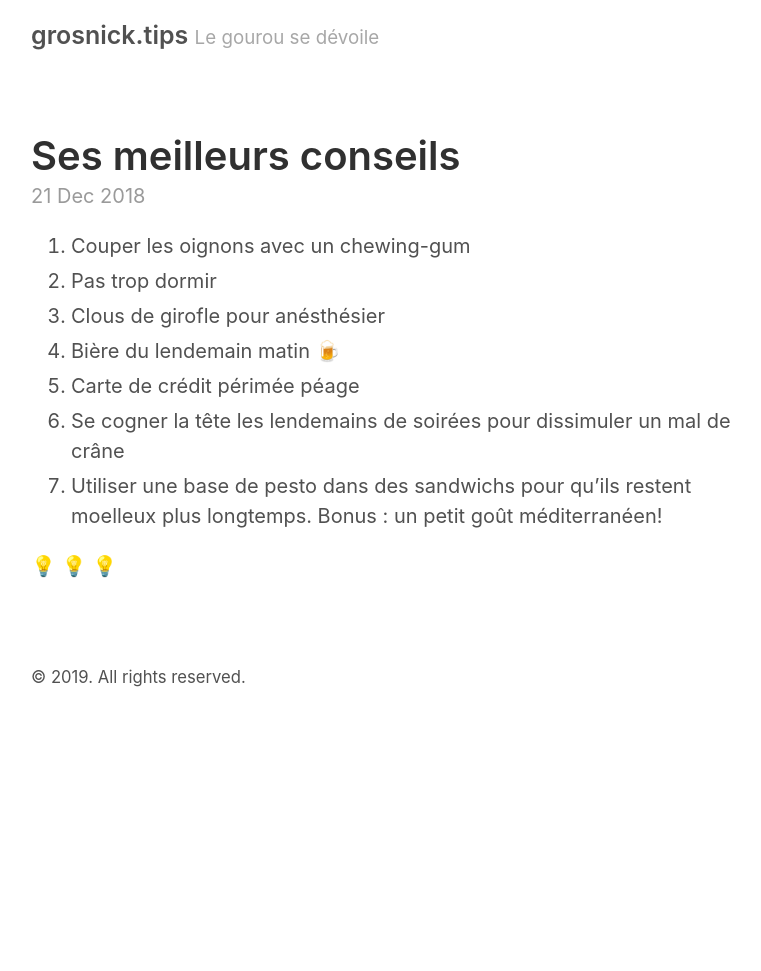
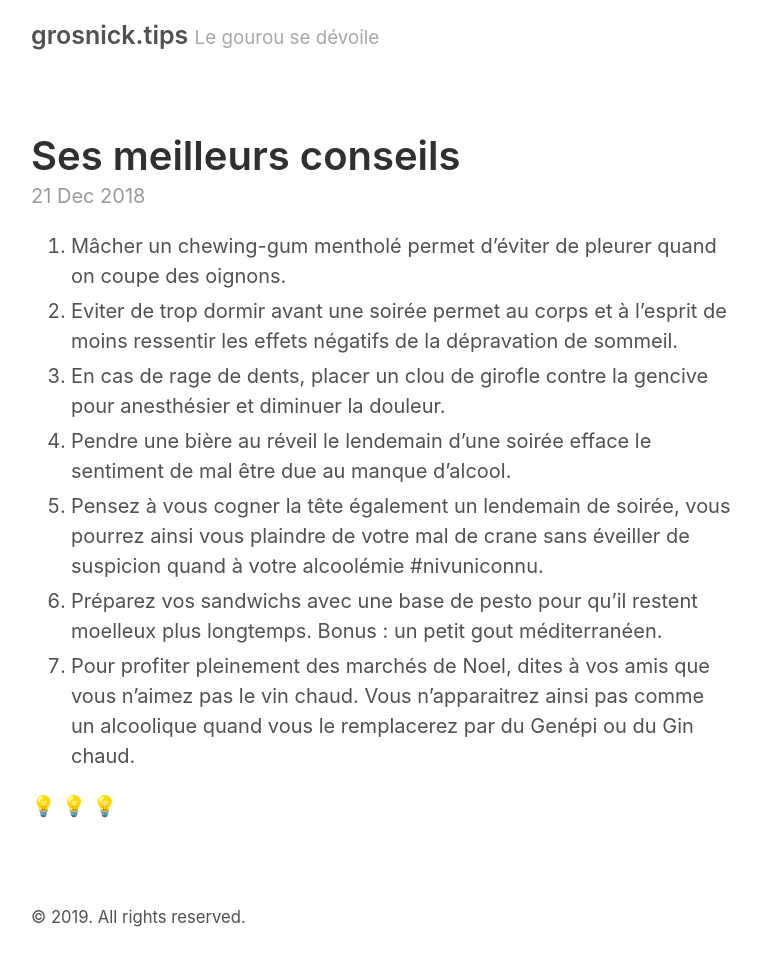
Before and after one commit to garytouet/grosnick-tips, a Jekyll site: the page built from _posts/2018-12-21-meilleurs-conseils.md, in a window 1280 px wide. Shown: the whole page, without its empty margins (259-1020 px from the left). Built offline with Jekyll 4.4.1, drawn with Linux system fonts in a browser that asks for light colours; emoji names are drawn with the system emoji font; before the commit the page ends 900 px from its top, so only the background shows below that.

Commit message:
Update from Forestry.io - Updated 2018-12-21-meilleurs-conseils.md

```diff
--- a/_posts/2018-12-21-meilleurs-conseils.md
+++ b/_posts/2018-12-21-meilleurs-conseils.md
@@ -3,12 +3,12 @@ layout: post
 title: Ses meilleurs conseils
 
 ---
-1. Couper les oignons avec un chewing-gum
-2. Pas trop dormir
-3. Clous de girofle pour anésthésier
-4. Bière du lendemain matin :beer:
-5. Carte de crédit périmée péage
-6. Se cogner la tête les lendemains de soirées pour dissimuler un mal de crâne
-7. Utiliser une base de pesto dans des sandwichs pour qu’ils restent moelleux plus longtemps. Bonus : un petit goût méditerranéen!
+1. Mâcher un chewing-gum mentholé permet d’éviter de pleurer quand on coupe des oignons.
+2. Eviter de trop dormir avant une soirée permet au corps et à l’esprit de moins ressentir les effets négatifs de la dépravation de sommeil.
+3. En cas de rage de dents, placer un clou de girofle contre la gencive pour anesthésier et diminuer la douleur.
+4. Pendre une bière au réveil le lendemain d’une soirée efface le sentiment de mal être due au manque d’alcool.
+5. Pensez à vous cogner la tête également un lendemain de soirée, vous pourrez ainsi vous plaindre de votre mal de crane sans éveiller de suspicion quand à votre alcoolémie #nivuniconnu.
+6. Préparez vos sandwichs avec une base de pesto pour qu’il restent moelleux plus longtemps. Bonus : un petit gout méditerranéen.
+7. Pour profiter pleinement des marchés de Noel, dites à vos amis que vous n’aimez pas le vin chaud. Vous n’apparaitrez ainsi pas comme un alcoolique quand vous le remplacerez par du Genépi ou du Gin chaud.
 
 :bulb: :bulb: :bulb:
```
